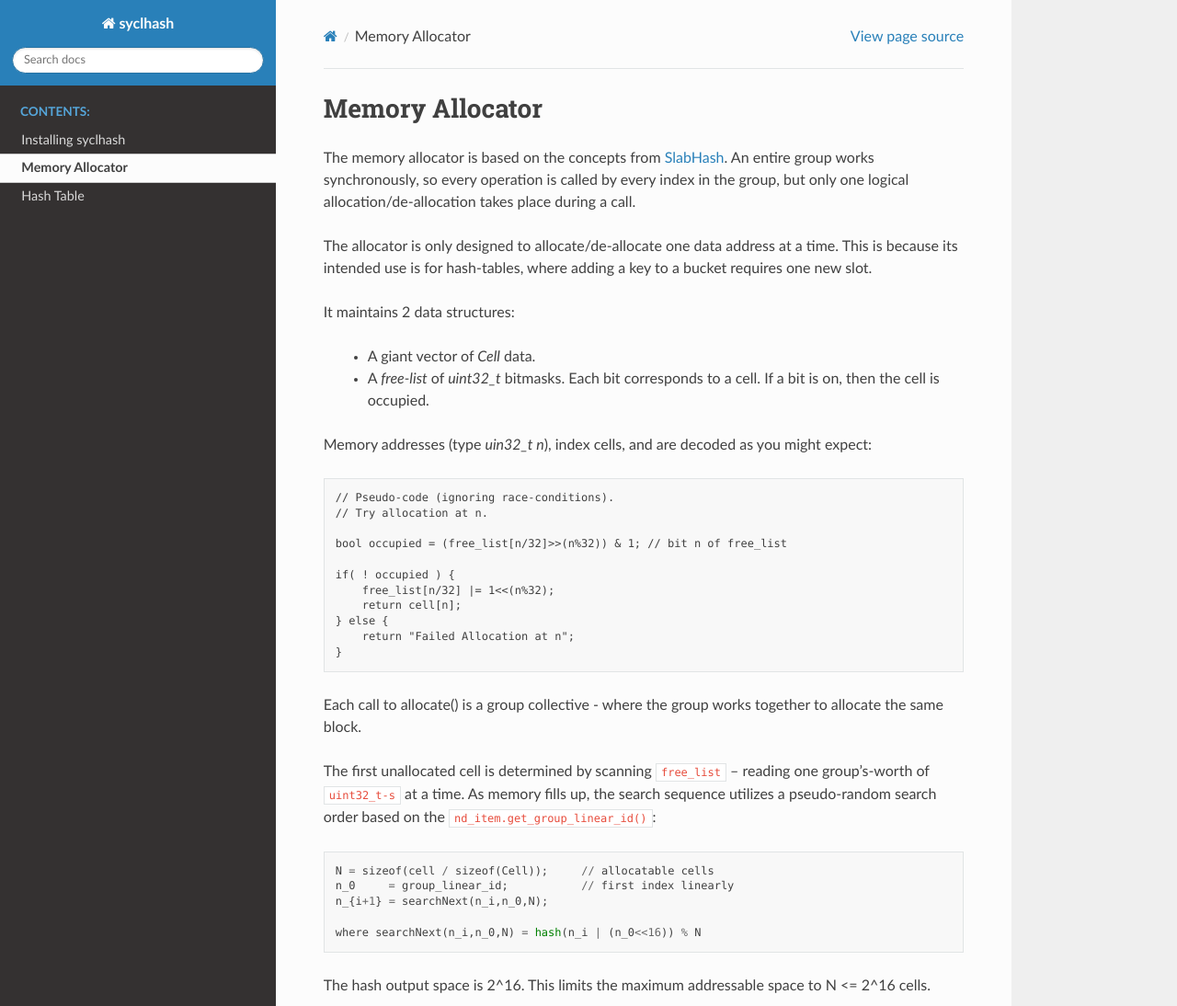
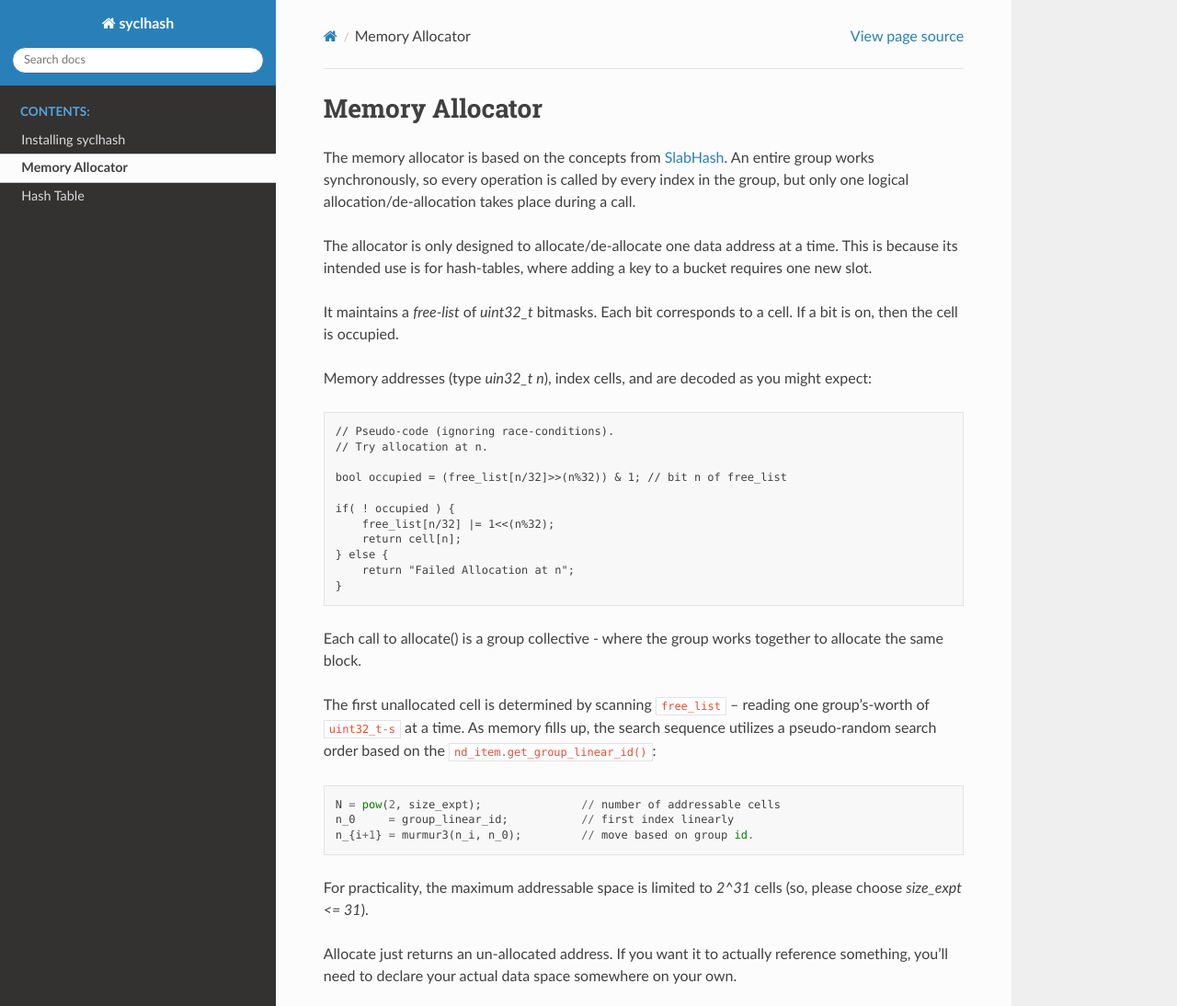
Before and after one commit to ORNL/SYCLhash, a Sphinx documentation site: the page built from docs/allocator.rst, in a window 1280 px wide and 1400 px high, cut to the strip 0-1094 px from the top of the window. Shown: the whole strip at 92% size. Built offline with Sphinx 7.4.7 and the Read the Docs theme 2.0.0, drawn with Linux system fonts in a browser that asks for light colours.

```diff
--- a/docs/allocator.rst
+++ b/docs/allocator.rst
@@ -12,12 +12,8 @@ one data address at a time.  This is because its intended
 use is for hash-tables, where adding a key to a bucket
 requires one new slot.
 
-It maintains 2 data structures:
-
-  * A giant vector of `Cell` data.
-
-  * A *free-list* of `uint32_t` bitmasks.  Each bit corresponds to
-    a cell.  If a bit is on, then the cell is occupied.
+It maintains a *free-list* of `uint32_t` bitmasks.  Each bit corresponds to
+a cell.  If a bit is on, then the cell is occupied.
 
 Memory addresses (type `uin32_t n`), index cells,
 and are decoded as you might expect::
@@ -44,14 +40,16 @@ As memory fills up, the search sequence utilizes
 a pseudo-random search order based on the
 ``nd_item.get_group_linear_id()``::
 
-    N = sizeof(cell / sizeof(Cell));     // allocatable cells
+    N = pow(2, size_expt);               // number of addressable cells
     n_0     = group_linear_id;           // first index linearly
-    n_{i+1} = searchNext(n_i,n_0,N);
+    n_{i+1} = murmur3(n_i, n_0);         // move based on group id.
 
-    where searchNext(n_i,n_0,N) = hash(n_i | (n_0<<16)) % N
+For practicality, the maximum addressable space is limited to
+`2^31` cells (so, please choose `size_expt <= 31`).
 
-The hash output space is 2^16.  This limits the maximum addressable space to
-N <= 2^16 cells.
+Allocate just returns an un-allocated address.  If you want it to actually
+reference something, you'll need to declare your actual data space somewhere
+on your own.
 
 .. doxygenclass:: syclhash::Alloc
    :members:
```
Also changed, not shown: crusher.rst (added, +13 -0 lines), docs/hash.rst (+7 -2 lines), LICENSE.md (added), 1 other file.
